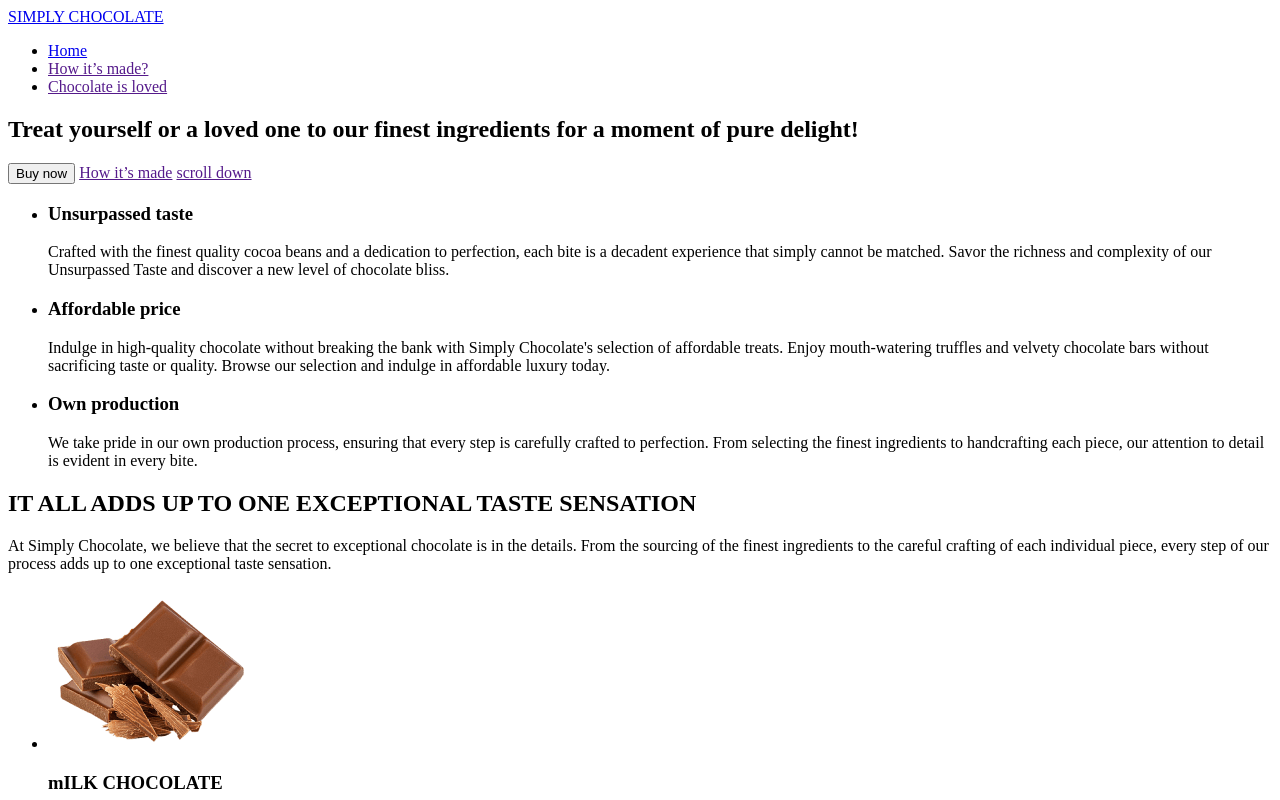
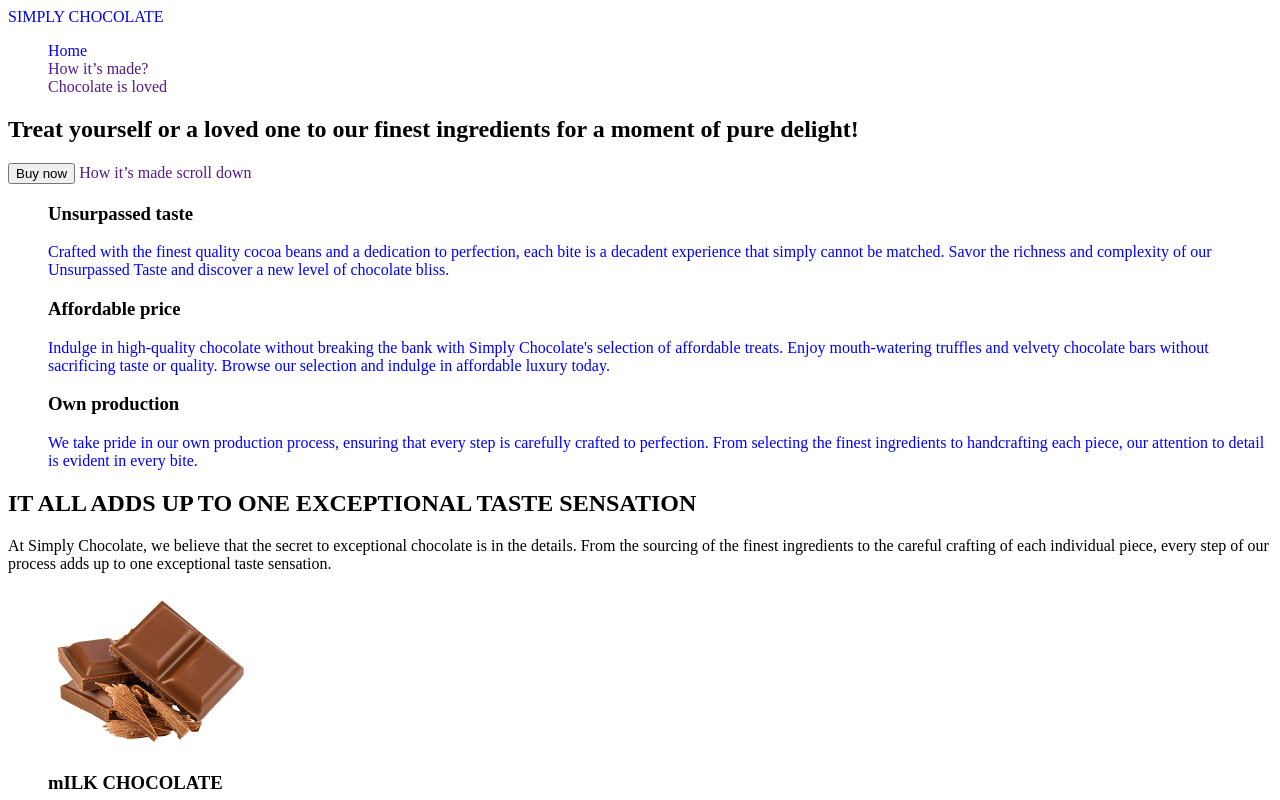
Before and after one commit to Roman-Isko/fs-116-modul-2, a plain HTML site: page index.html in a window 1280 px wide. Shown: the top 800 px of the page. Drawn offline with Linux system fonts and the light colour scheme.

Commit message:
add modified file

```diff
--- a/css/styles.css
+++ b/css/styles.css
@@ -0,0 +1,15 @@
+/* * h3 {
+    color: green;
+} */
+
+a {
+    text-decoration: none;
+}
+
+ul {
+    list-style-type: none;
+}
+
+.text {
+    color: blue;
+}
--- a/index.html
+++ b/index.html
@@ -33,7 +33,7 @@
         <ul>
           <li>
             <h3>Unsurpassed taste</h3>
-            <p>
+            <p class="text">
               Crafted with the finest quality cocoa beans and a dedication to
               perfection, each bite is a decadent experience that simply cannot
               be matched. Savor the richness and complexity of our Unsurpassed
@@ -42,7 +42,7 @@
           </li>
           <li>
             <h3>Affordable price</h3>
-            <p>
+            <p class="text">
               Indulge in high-quality chocolate without breaking the bank with
               Simply Chocolate's selection of affordable treats. Enjoy
               mouth-watering truffles and velvety chocolate bars without
@@ -52,7 +52,7 @@
           </li>
           <li>
             <h3>Own production</h3>
-            <p>
+            <p class="text">
               We take pride in our own production process, ensuring that every
               step is carefully crafted to perfection. From selecting the finest
               ingredients to handcrafting each piece, our attention to detail is
```
